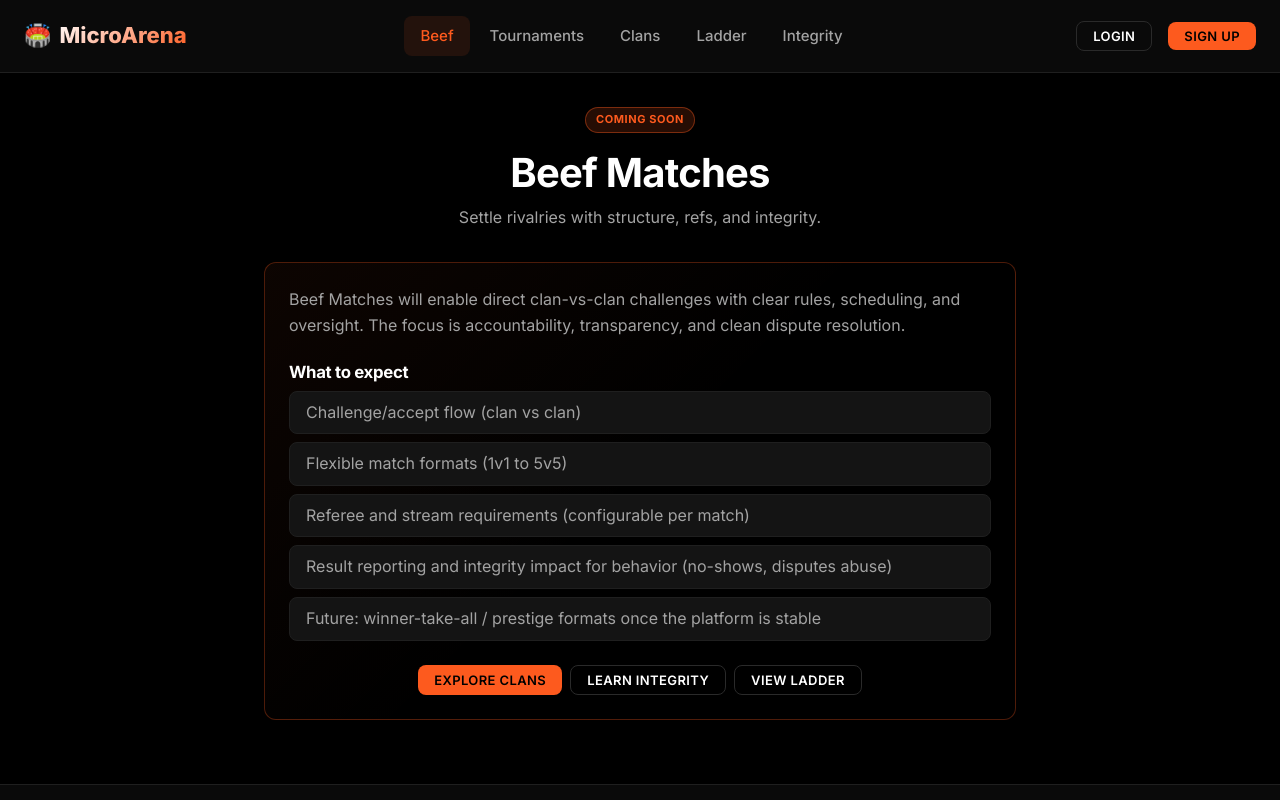
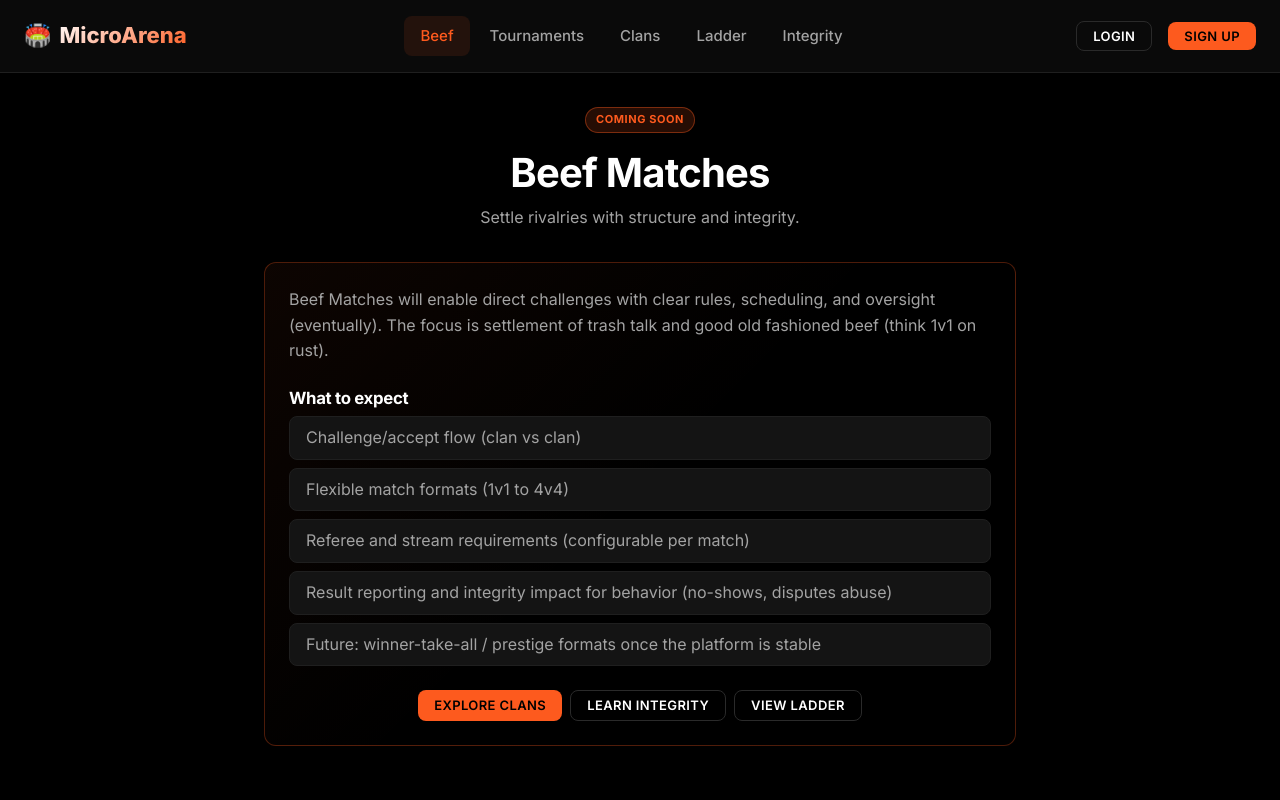
Before and after one commit to RichJGuerrero/MicroArena, a SvelteKit app: page /beef in a window 1280 px wide. Shown: the top 800 px of the page. Built offline with nearby package versions, Linux system fonts and the light colour scheme; no server answers.

Commit message:
Make cheating a permanent ban and update Beef/Tournament pages wording to better reflect our philosophy

```diff
--- a/src/routes/beef/+page.svelte
+++ b/src/routes/beef/+page.svelte
@@ -143,11 +143,11 @@
 {#if !FEATURE_ENABLED}
 	<ComingSoon
 		title="Beef Matches"
-		tagline="Settle rivalries with structure, refs, and integrity."
-		description="Beef Matches will enable direct clan-vs-clan challenges with clear rules, scheduling, and oversight. The focus is accountability, transparency, and clean dispute resolution."
+		tagline="Settle rivalries with structure and integrity."
+		description="Beef Matches will enable direct challenges with clear rules, scheduling, and oversight (eventually). The focus is settlement of trash talk and good old fashioned beef (think 1v1 on rust)."
 		planned={[
 			'Challenge/accept flow (clan vs clan)',
-			'Flexible match formats (1v1 to 5v5)',
+			'Flexible match formats (1v1 to 4v4)',
 			'Referee and stream requirements (configurable per match)',
 			'Result reporting and integrity impact for behavior (no-shows, disputes abuse)',
 			'Future: winner-take-all / prestige formats once the platform is stable'
--- a/src/routes/integrity/+page.svelte
+++ b/src/routes/integrity/+page.svelte
@@ -55,7 +55,7 @@
 				<li><span class="severity s2">-10</span> No-shows</li>
 				<li><span class="severity s3">-15</span> Unsportsmanlike conduct</li>
 				<li><span class="severity s4">-20</span> Dispute abuse</li>
-				<li><span class="severity s5">-25</span> Cheating</li>
+				<li><span class="severity s5">perma ban</span> Cheating</li>
 			</ul>
 		</div>
 
@@ -90,7 +90,7 @@
 					<span class="tier-badge open">OPEN</span>
 					<span class="tier-req">50+ Required</span>
 				</div>
-				<p>Entry-level tournaments for all.</p>
+				<p>Entry-level tournaments.</p>
 			</div>
 		</div>
 	</section>
--- a/src/routes/tournaments/+page.svelte
+++ b/src/routes/tournaments/+page.svelte
@@ -117,11 +117,11 @@
 	<ComingSoon
 		title="Tournaments"
 		tagline="Curated competition with real oversight."
-		description="Tournaments will deliver scheduled brackets, integrity-gated tiers, and referee oversight. The goal is high-signal competition without queue abuse, stalling, or dispute chaos."
+		description="Tournaments will deliver scheduled brackets, integrity-gated tiers, and referee oversight (eventually, for showcase tournaments). The goal is high-signal competition without queue abuse, stalling, or dispute chaos. XP only. Paid prizes to come"
 		planned={[
-			'Showcase-style scheduled brackets (one match at a time)',
+			'Showcase-style scheduled brackets (one match at a time with limited teams to prevent time torching. Dedicated real time referee oversight.)',
 			'Integrity tiers: Open / Premier / Showcase',
-			'Live referee presence and clear dispute workflow',
+			'Live referee presence and clear dispute workflow for showcase tournaments',
 			'Seasonal ladder alignment + prestige rewards (OG animated emblem concept)',
 			'Anti-abuse guardrails to prevent multi-queue exploitation'
 		]}
```
